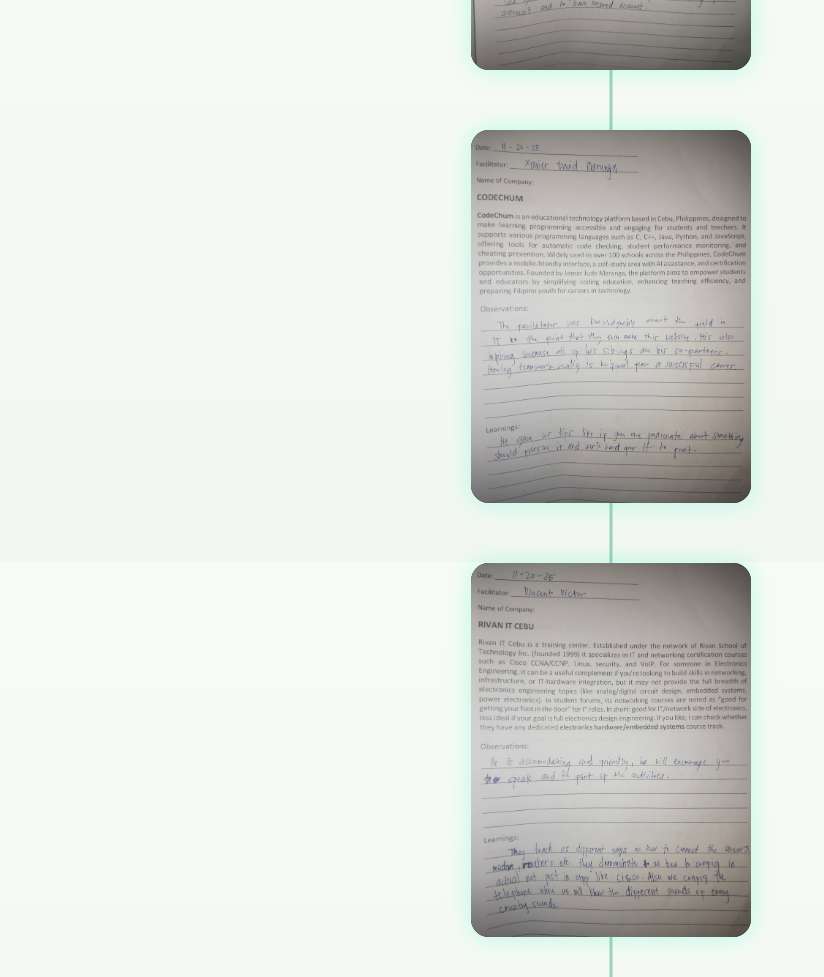
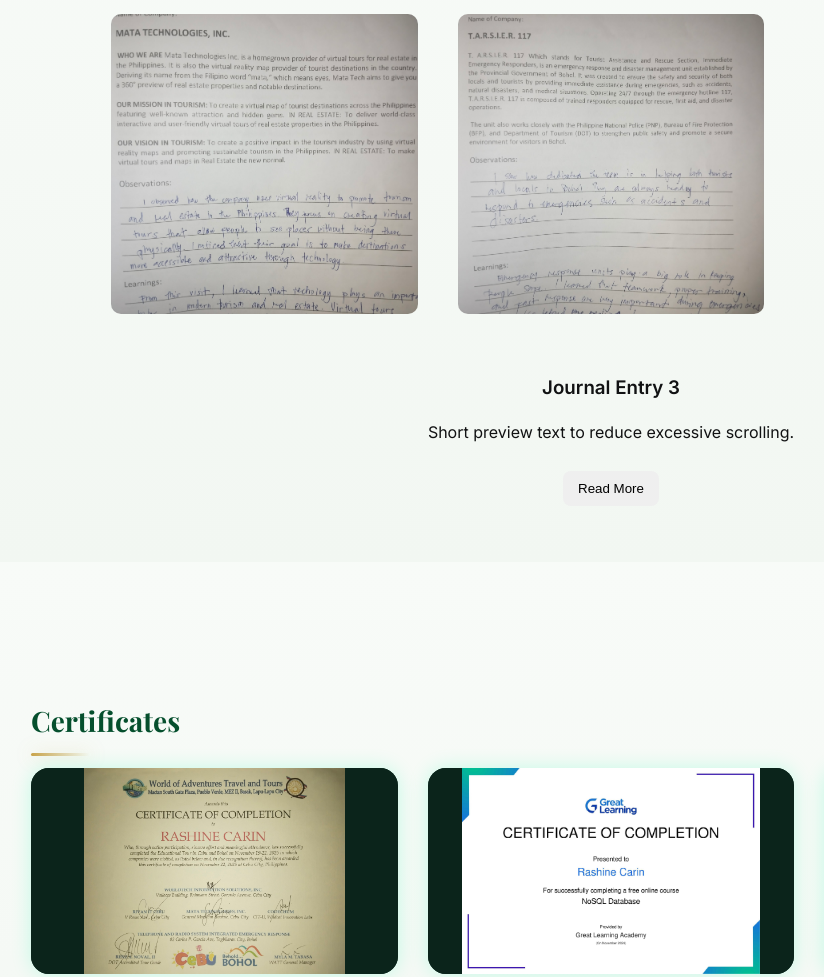
Before and after one commit to rashinecarin/Rashine-3.0, a plain HTML site: page index.html in a window 1280 px wide. Shown: the part 1838-2815 px from the top of the page, without its empty margins (29-853 px from the left). Drawn offline with nearby package versions, Linux system fonts and the light colour scheme.

Commit message:
Add files via upload

```diff
--- a/index.html
+++ b/index.html
@@ -103,17 +103,69 @@
       </div>
     </section>
 
-    <section id="journal" class="journal-section">
-  <h2 class="section-title">Journal</h2>
+    <!-- JOURNAL SECTION -->
+<section class="journal-section">
+  <h2 class="journal-title">My Journal</h2>
 
-  <div class="journal-timeline">
-    <div class="journal-entry"><img src="images/Unknown-6.jpg" alt=""></div>
-    <div class="journal-entry"><img src="images/Unknown-7.jpg" alt=""></div>
-    <div class="journal-entry"><img src="images/Unknown-8.jpg" alt=""></div>
-    <div class="journal-entry"><img src="images/Unknown-9.jpg" alt=""></div>
-    <div class="journal-entry"><img src="images/Unknown-10.jpg" alt=""></div>
+  <div class="journal-container">
+
+    <div class="journal-card">
+        <img src="images/Unknown-6.jpg" alt="">
+    </div>
+
+    <div class="journal-card">
+        <img src="images/Unknown-7.jpg" alt="">
+    </div>
+
+    <div class="journal-card">
+        <img src="images/Unknown-8.jpg" alt="">
+    </div>
+
+    <div class="journal-card">
+        <img src="images/Unknown-9.jpg" alt="">
+    </div>
+
+    <div class="journal-card">
+        <img src="images/Unknown-10.jpg" alt="">
+    </div>
+
+</div>
+
+
+
+    <div class="journal-card">
+      <h3>Journal Entry 3</h3>
+      <p>
+        Short preview text to reduce excessive scrolling.
+      </p>
+
+      <button class="read-more-btn" onclick="toggleContent(this)">
+        Read More
+      </button>
+
+      <div class="full-content">
+        <p>
+          Full journal content for entry 3.
+        </p>
+      </div>
+    </div>
+
   </div>
 </section>
+
+<script>
+function toggleContent(button) {
+    const content = button.nextElementSibling;
+
+    if (content.style.display === "block") {
+        content.style.display = "none";
+        button.innerText = "Read More";
+    } else {
+        content.style.display = "block";
+        button.innerText = "Show Less";
+    }
+}
+</script>
 
 <section id="certificates" class="certificate-section">
   <h2 class="section-title">Certificates</h2>
--- a/script.js
+++ b/script.js
@@ -130,3 +130,16 @@
 
 journalClose.addEventListener("click", closeJournal);
 journalBackdrop.addEventListener("click", closeJournal);
+
+
+function toggleContent(button) {
+    const content = button.nextElementSibling;
+
+    if (content.style.display === "block") {
+        content.style.display = "none";
+        button.innerText = "View Image";
+    } else {
+        content.style.display = "block";
+        button.innerText = "Hide";
+    }
+}
--- a/style.css
+++ b/style.css
@@ -300,40 +300,7 @@
   margin: auto;
 }
 
-.journal-timeline{
-  position: relative;
-  display: flex;
-  flex-direction: column;
-  gap: 60px;
-  margin-top: 50px;
-}
 
-.journal-timeline::before{
-  content: "";
-  position: absolute;
-  left: 50%;
-  width: 3px;
-  height: 100%;
-  background: rgba(0,128,90,0.35);
-  transform: translateX(-50%);
-}
-
-.journal-entry{
-  width: 280px;
-  aspect-ratio: 3 / 4;
-  margin: auto;
-  border-radius: 18px;
-  overflow: hidden;
-  background: #0f2f24;
-  box-shadow: 0 0 25px rgba(0,255,170,0.25);
-  transition: transform 0.4s ease;
-}
-
-.journal-entry img{
-  width: 100%;
-  height: 100%;
-  object-fit: cover;
-}
 
 /* =========================
    CERTIFICATES
@@ -595,3 +562,64 @@
     0 40px 120px rgba(0,0,0,0.6),
     var(--glow-medium);
 }
+
+
+.journal-container {
+    display: grid;
+    grid-template-columns: repeat(auto-fit, minmax(250px, 1fr));
+    gap: 20px;
+    padding: 20px;
+}
+
+.journal-card {
+    background: var(--card-bg);
+    border-radius: 15px;
+    overflow: hidden;
+    text-align: center;
+    padding: 15px;
+}
+
+.journal-card img {
+    width: 100%;
+    border-radius: 10px;
+}
+
+.read-more-btn {
+    margin-top: 10px;
+    padding: 10px 15px;
+    border: none;
+    border-radius: 8px;
+    cursor: pointer;
+}
+
+.full-content {
+    display: none;
+    margin-top: 15px;
+}
+
+.journal-container {
+    display: grid;
+    grid-template-columns: repeat(auto-fit, minmax(250px, 1fr));
+    gap: 20px;
+    padding: 20px;
+}
+
+.journal-card {
+    background: var(--card-bg);
+    border-radius: 15px;
+    overflow: hidden;
+    padding: 10px;
+    transition: transform 0.3s ease;
+}
+
+.journal-card:hover {
+    transform: scale(1.03);
+}
+
+.journal-card img {
+    width: 100%;
+    height: 300px;
+    object-fit: cover;
+    border-radius: 10px;
+    display: block;
+}
```
